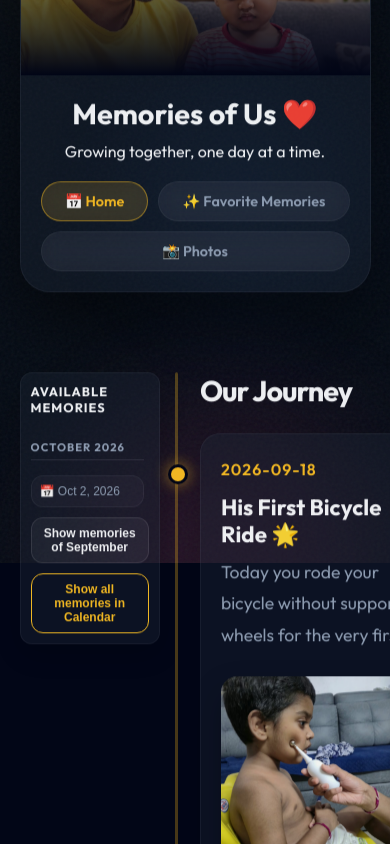
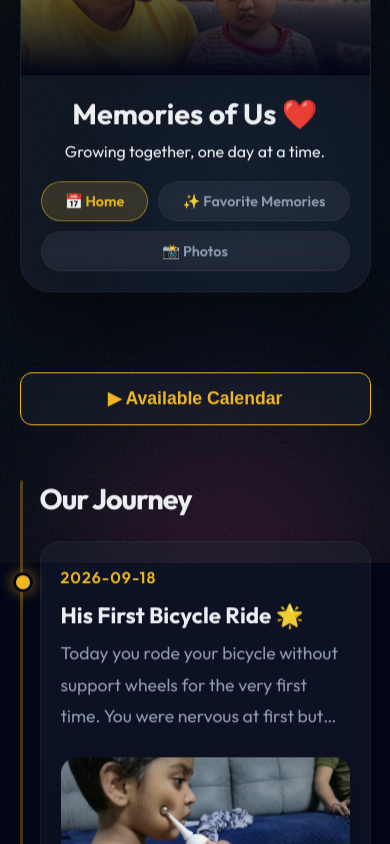
Before and after one commit to surajraviralaofficial/fatherson-website, a Next.js app: page / in a window 390 px wide. Shown: the part 281-1125 px from the top of the page. Built offline with nearby package versions, Linux system fonts and the light colour scheme.

Commit message:
Implement sliding accordion calendar toggle for mobile

```diff
--- a/src/app/page.module.css
+++ b/src/app/page.module.css
@@ -110,22 +110,30 @@
 
 .timelineSection {
   display: grid;
-  grid-template-columns: 40% 1fr;
-  gap: 15px;
-  align-items: start;
+  grid-template-columns: 1fr;
+  gap: 40px;
   animation: fadeIn 0.5s ease-out;
 }
 
 @media (min-width: 900px) {
   .timelineSection {
     grid-template-columns: 350px 1fr;
-    gap: 40px;
+    align-items: start;
   }
 }
 
 .stickyCalendar {
   position: sticky;
   top: 20px;
+  z-index: 10;
+}
+
+.mobileCalendarToggle {
+  display: none;
+}
+
+.calendarContainer {
+  display: block;
 }
 
 .timeline {
@@ -534,7 +542,7 @@
   }
 
   .timeline {
-    padding-left: 25px;
+    padding-left: 20px;
   }
 
   .timeline::before {
@@ -557,7 +565,7 @@
   }
 
   .memoryCard::before {
-    left: -33px; /* Align with 25px padding + 3px line */
+    left: -28px;
     width: 14px;
     height: 14px;
     top: 30px;
@@ -594,4 +602,39 @@
     font-size: 0.9rem;
     padding: 10px 20px;
   }
+
+  .mobileCalendarToggle {
+    display: flex;
+    width: 100%;
+    padding: 15px;
+    background: var(--card-bg);
+    border: 1px solid var(--accent);
+    color: var(--accent);
+    border-radius: 12px;
+    font-weight: 700;
+    font-size: 1.1rem;
+    cursor: pointer;
+    justify-content: center;
+    align-items: center;
+    margin-bottom: 15px;
+    backdrop-filter: blur(10px);
+    transition: all 0.3s;
+  }
+
+  .mobileCalendarToggle:hover {
+    background: rgba(251, 191, 36, 0.1);
+  }
+
+  .calendarContainer {
+    max-height: 0;
+    overflow: hidden;
+    opacity: 0;
+    transition: max-height 0.4s ease-out, opacity 0.4s ease-out;
+  }
+
+  .calendarOpen {
+    max-height: 1000px;
+    opacity: 1;
+    margin-bottom: 30px;
+  }
 }
--- a/src/app/page.tsx
+++ b/src/app/page.tsx
@@ -18,6 +18,7 @@ interface Memory {
 export default function Home() {
   const [memories, setMemories] = useState<Memory[]>([]);
   const [showSplash, setShowSplash] = useState(false);
+  const [isCalendarOpen, setIsCalendarOpen] = useState(false);
 
   useEffect(() => {
     if (!sessionStorage.getItem('hasSeenSplash')) {
@@ -140,11 +141,25 @@ export default function Home() {
             <section className={styles.timelineSection}>
               {/* Left Column: Glass Calendar Filter */}
               <div className={styles.stickyCalendar}>
-                <GlassCalendar
-                  memoryDates={memoryDates}
-                  selectedDate={selectedDate}
-                  onSelectDate={setSelectedDate}
-                />
+                <button
+                  className={styles.mobileCalendarToggle}
+                  onClick={() => setIsCalendarOpen(!isCalendarOpen)}
+                >
+                  {isCalendarOpen ? '▼ Hide Calendar' : '▶ Available Calendar'}
+                </button>
+
+                <div className={`${styles.calendarContainer} ${isCalendarOpen ? styles.calendarOpen : ''}`}>
+                  <GlassCalendar
+                    memoryDates={memoryDates}
+                    selectedDate={selectedDate}
+                    onSelectDate={(date) => {
+                      setSelectedDate(date);
+                      if (window.innerWidth <= 768) {
+                        setIsCalendarOpen(false); // auto-close on selection on mobile
+                      }
+                    }}
+                  />
+                </div>
               </div>
 
               {/* Right Column: Filtered Timeline */}
```
